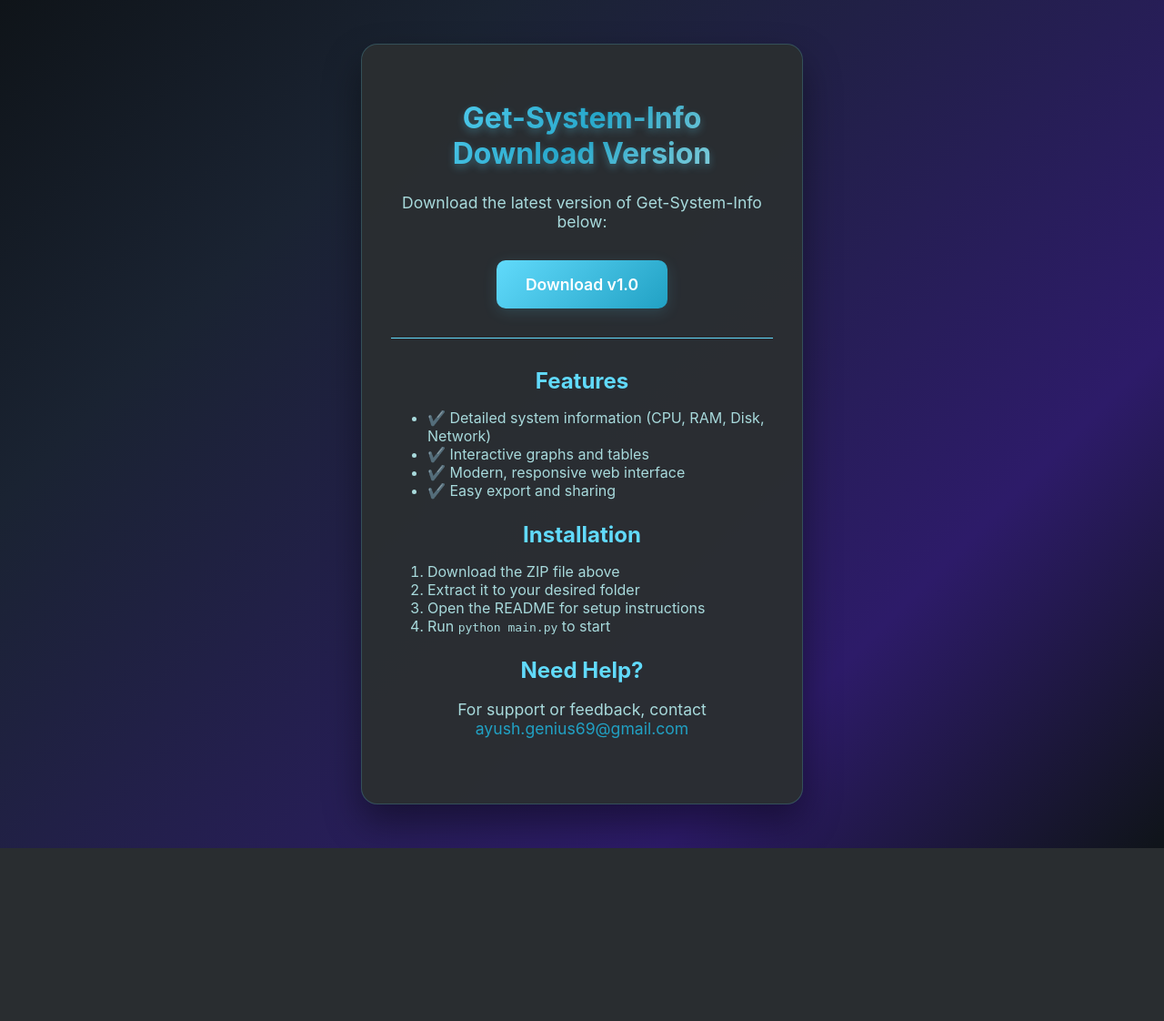
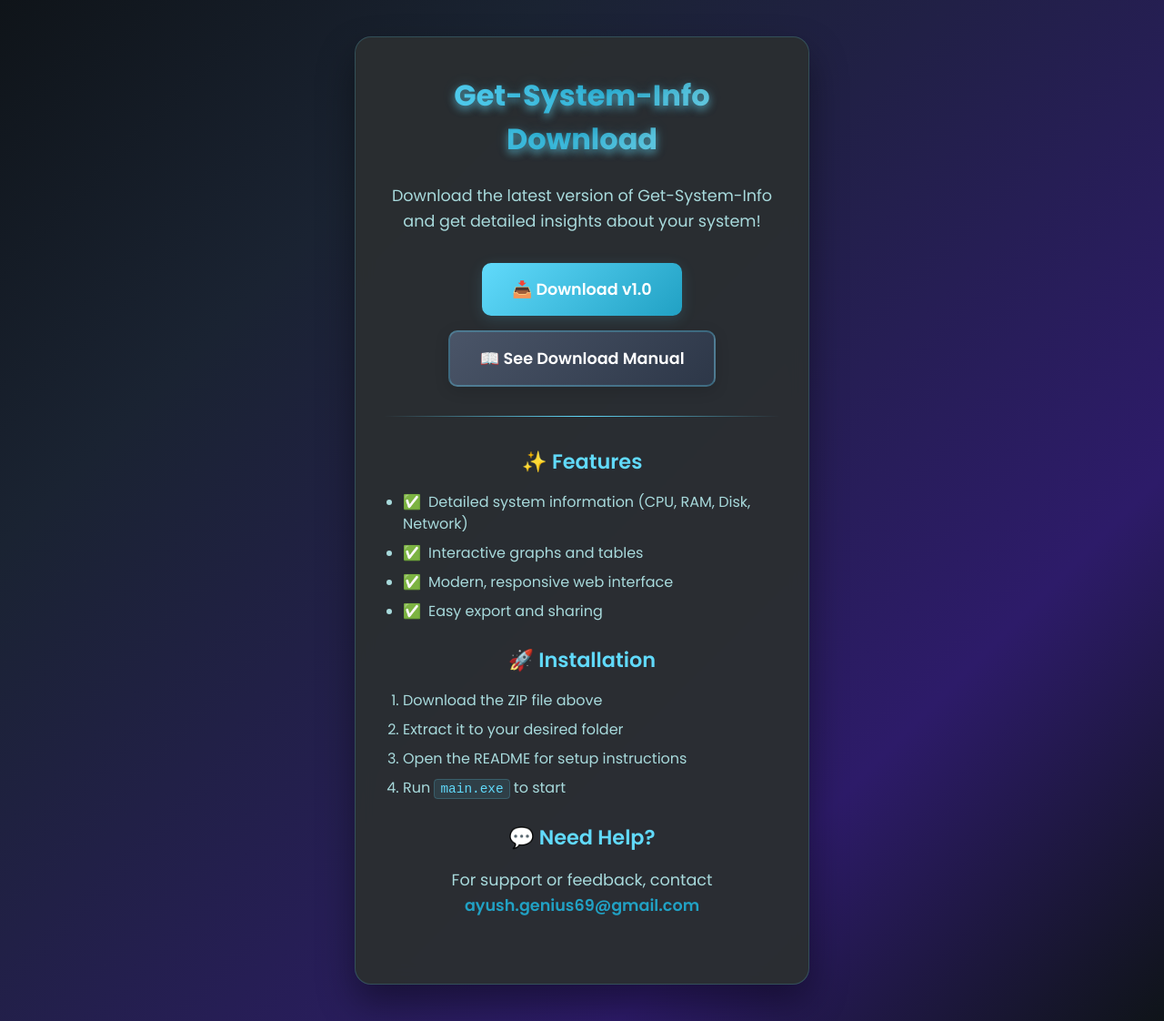
Before and after one commit to AyushCodes069/web--Get-system-info-, a Flask app: page /download in a window 1280 px wide. Shown: the whole page at 91% size. Before the commit the page ends 932 px from the top, so only its background shows below. Run offline with Flask 3, Linux system fonts and the light colour scheme.

Commit message:
Update download.html

```diff
--- a/web/app/templates/download.html
+++ b/web/app/templates/download.html
@@ -3,16 +3,21 @@
 <head>
     <meta charset="UTF-8">
     <meta name="viewport" content="width=device-width, initial-scale=1.0">
-    <title>Download</title>
+    <title>Download Get-System-Info</title>
+    <link href="https://fonts.googleapis.com/css2?family=Poppins:wght@300;400;600;700&display=swap" rel="stylesheet">
     <style>
-        /* Download Page Stylesheet - Modern Dark Theme */
+        * {
+            margin: 0;
+            padding: 0;
+            box-sizing: border-box;
+        }
 
         body {
             font-family: 'Poppins', -apple-system, BlinkMacSystemFont, 'Segoe UI', Roboto, sans-serif;
             background: linear-gradient(135deg, #0f1419 0%, #1a2332 25%, #2d1b69 75%, #0f1419 100%);
             color: #e8eaed;
             min-height: 100vh;
-    padding: 40px 0;
+            padding: 40px 20px;
             display: flex;
             align-items: center;
             justify-content: center;
@@ -24,10 +29,11 @@ body {
             border-radius: 18px;
             box-shadow: 0 20px 40px rgba(0, 0, 0, 0.4);
             padding: 40px 32px;
-    max-width: 420px;
+            max-width: 500px;
             width: 100%;
             text-align: center;
             animation: fadeInDown 0.8s ease-out;
+            backdrop-filter: blur(10px);
         }
 
         .text {
@@ -39,12 +45,22 @@ body {
             background-clip: text;
             margin-bottom: 24px;
             text-shadow: 0 4px 8px rgba(97, 218, 251, 0.3);
+            animation: glow 2s ease-in-out infinite alternate;
         }
 
         p {
             font-size: 1.1em;
             margin-bottom: 32px;
             color: #a8dadc;
+            line-height: 1.6;
+        }
+
+        .button-group {
+            display: flex;
+            flex-direction: column;
+            gap: 16px;
+            margin-bottom: 32px;
+            align-items: center;
         }
 
         .btn {
@@ -52,20 +68,91 @@ p {
             padding: 16px 32px;
             font-size: 1.1em;
             font-weight: 600;
-    color: #fff;
-    background: linear-gradient(135deg, #61dafb 0%, #21a1c4 100%);
+            color: #fff !important;
             border: none;
             border-radius: 10px;
-    box-shadow: 0 4px 16px rgba(97, 218, 251, 0.15);
             cursor: pointer;
             text-decoration: none;
-    transition: background 0.3s, transform 0.2s;
+            transition: all 0.3s ease;
+            min-width: 220px;
+            text-align: center;
         }
 
-.btn:hover {
+        .btn-primary {
+            background: linear-gradient(135deg, #61dafb 0%, #21a1c4 100%);
+            box-shadow: 0 4px 16px rgba(97, 218, 251, 0.15);
+        }
+
+        .btn-primary:hover {
             background: linear-gradient(135deg, #21a1c4 0%, #61dafb 100%);
             transform: scale(1.05);
             box-shadow: 0 8px 24px rgba(97, 218, 251, 0.25);
+        }
+
+        .btn-secondary {
+            background: linear-gradient(135deg, #4a5568 0%, #2d3748 100%);
+            border: 2px solid rgba(97, 218, 251, 0.3);
+            box-shadow: 0 4px 16px rgba(0, 0, 0, 0.15);
+        }
+
+        .btn-secondary:hover {
+            background: linear-gradient(135deg, #2d3748 0%, #4a5568 100%);
+            border-color: rgba(97, 218, 251, 0.6);
+            transform: scale(1.05);
+            box-shadow: 0 8px 24px rgba(97, 218, 251, 0.15);
+        }
+
+        .divider {
+            margin: 32px 0;
+            border: none;
+            height: 1px;
+            background: linear-gradient(135deg, transparent, #61dafb, transparent);
+        }
+
+        h2 {
+            color: #61dafb;
+            margin-bottom: 16px;
+            font-size: 1.4em;
+            font-weight: 600;
+        }
+
+        ul, ol {
+            text-align: left;
+            margin-bottom: 24px;
+            color: #a8dadc;
+            padding-left: 20px;
+        }
+
+        li {
+            margin: 8px 0;
+            line-height: 1.5;
+        }
+
+        code {
+            background: rgba(97, 218, 251, 0.1);
+            border: 1px solid rgba(97, 218, 251, 0.2);
+            border-radius: 4px;
+            padding: 2px 6px;
+            font-family: 'Courier New', monospace;
+            color: #61dafb;
+            font-size: 0.9em;
+        }
+
+        .contact-link {
+            color: #21a1c4 !important;
+            text-decoration: none;
+            font-weight: 600;
+            transition: color 0.3s ease;
+        }
+
+        .contact-link:hover {
+            color: #61dafb !important;
+            text-decoration: underline;
+        }
+
+        .feature-icon {
+            color: #4ade80;
+            margin-right: 8px;
         }
 
         @keyframes fadeInDown {
@@ -79,45 +166,88 @@ p {
             }
         }
 
+        @keyframes glow {
+            from {
+                text-shadow: 0 4px 8px rgba(97, 218, 251, 0.3);
+            }
+            to {
+                text-shadow: 0 4px 8px rgba(97, 218, 251, 0.6), 0 0 20px rgba(97, 218, 251, 0.2);
+            }
+        }
+
         /* Responsive */
         @media (max-width: 600px) {
+            body {
+                padding: 20px 10px;
+            }
+
             .container {
-        padding: 24px 10px;
-        max-width: 98vw;
+                padding: 30px 20px;
+                max-width: 95vw;
             }
+
             .text {
-        font-size: 1.3em;
+                font-size: 1.6em;
             }
+
             .btn {
-        padding: 12px 18px;
+                padding: 14px 24px;
                 font-size: 1em;
+            }
+
+            h2 {
+                font-size: 1.2em;
+            }
+        }
+
+        @media (max-width: 400px) {
+            .container {
+                padding: 25px 15px;
+            }
+
+            .text {
+                font-size: 1.4em;
             }
         }
     </style>
 </head>
 <body>
     <div class="container">
-        <h1 class="text">Get-System-Info Download Version</h1>
-        <p>Download the latest version of Get-System-Info below:</p>
-        <a href="https://drive.google.com/uc?export=download&id=1b2Xc_Ia1QBHpyfUvQNCEHD4P_fd9TEPn" class="btn">Download v1.0</a>
-        <hr style="margin: 32px 0; border: none; border-top: 1px solid #61dafb;">
-        <h2 style="color:#61dafb; margin-bottom:12px;">Features</h2>
-        <ul style="text-align:left; margin-bottom:24px; color:#a8dadc;">
-            <li>✔️ Detailed system information (CPU, RAM, Disk, Network)</li>
-            <li>✔️ Interactive graphs and tables</li>
-            <li>✔️ Modern, responsive web interface</li>
-            <li>✔️ Easy export and sharing</li>
+        <h1 class="text">Get-System-Info Download</h1>
+        <p>Download the latest version of Get-System-Info and get detailed insights about your system!</p>
+
+        <div class="button-group">
+            <a target="_blank" href="https://drive.google.com/uc?export=download&id=1b2Xc_Ia1QBHpyfUvQNCEHD4P_fd9TEPn" class="btn btn-primary">
+                📥 Download v1.0
+            </a>
+
+            <a href="/manual" class="btn btn-secondary">
+                📖 See Download Manual
+            </a>
+        </div>
+
+        <hr class="divider">
+
+        <h2>✨ Features</h2>
+        <ul>
+            <li><span class="feature-icon">✅</span>Detailed system information (CPU, RAM, Disk, Network)</li>
+            <li><span class="feature-icon">✅</span>Interactive graphs and tables</li>
+            <li><span class="feature-icon">✅</span>Modern, responsive web interface</li>
+            <li><span class="feature-icon">✅</span>Easy export and sharing</li>
         </ul>
-        <h2 style="color:#61dafb; margin-bottom:12px;">Installation</h2>
-        <ol style="text-align:left; margin-bottom:24px; color:#a8dadc;">
+
+        <h2>🚀 Installation</h2>
+        <ol>
             <li>Download the ZIP file above</li>
             <li>Extract it to your desired folder</li>
             <li>Open the README for setup instructions</li>
-            <li>Run <code>python main.py</code> to start</li>
+            <li>Run <code>main.exe</code> to start</li>
         </ol>
-        <h2 style="color:#61dafb; margin-bottom:12px;">Need Help?</h2>
-        <p style="color:#a8dadc;">
-            For support or feedback, contact <a style="color:#21a1c4;">ayush.genius69@gmail.com</a>
+
+        <h2>💬 Need Help?</h2>
+        <p>
+            For support or feedback, contact
+            <a href="mailto:ayush.genius69@gmail.com" class="contact-link">ayush.genius69@gmail.com</a>
         </p>
     </div>
 </body>
```
Lines whose indentation alone changed are shown as unchanged.
